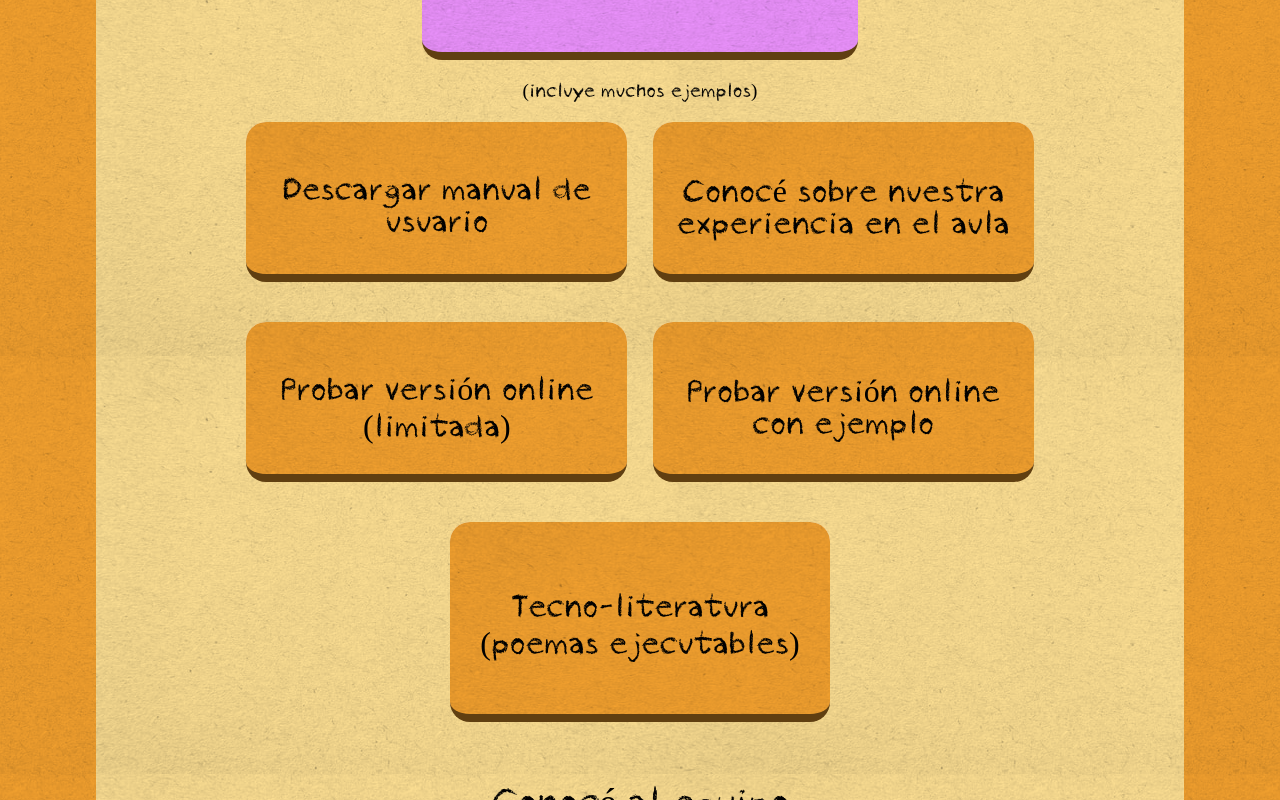
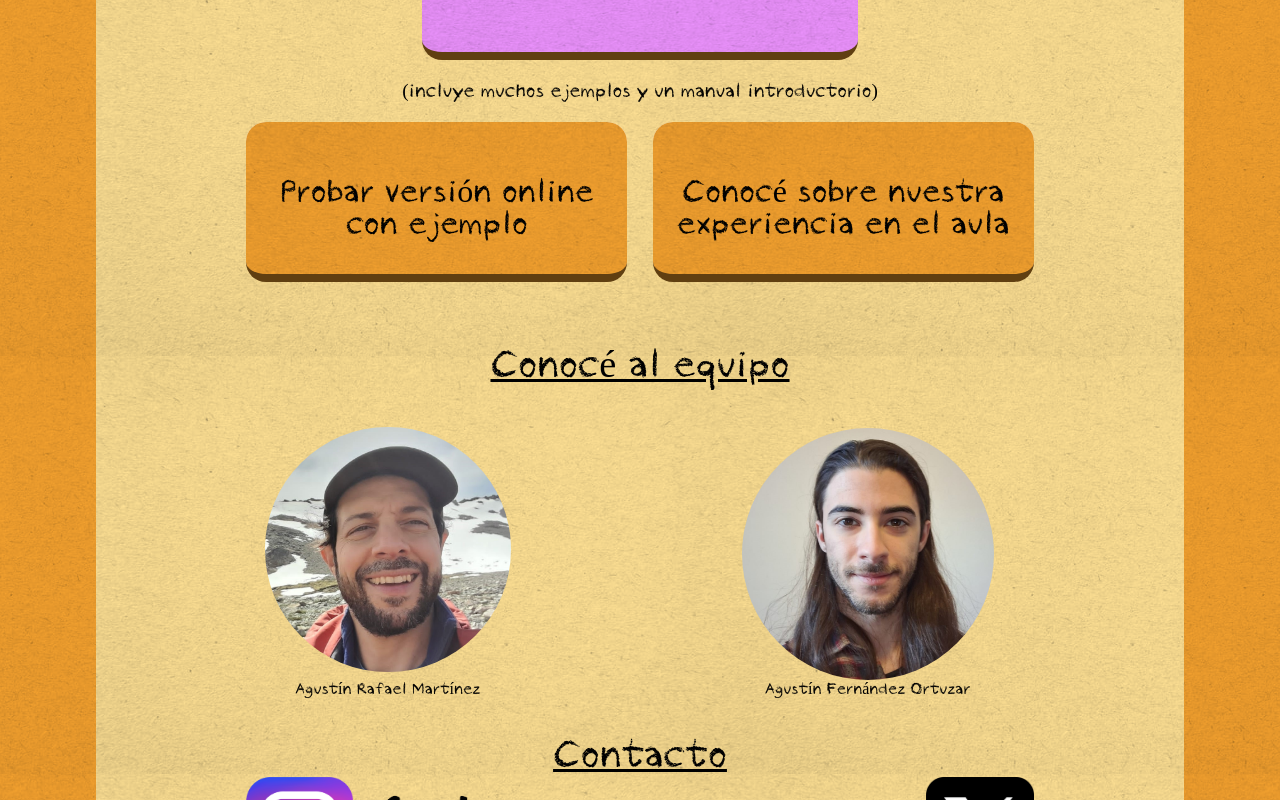
Before and after one commit to agustincico/agustincico.github.io, a React (Create React App) app: page /#/ in a window 1280 px wide. Shown: the part 480-1280 px from the top of the page. Built offline with nearby package versions, Linux system fonts and the light colour scheme.

Commit message:
Perfiles: desarrollo finalizado

```diff
--- a/src/Home.jsx
+++ b/src/Home.jsx
@@ -8,28 +8,36 @@ import Footer from "./components/Footer";
 import Header from "./components/Header";
 import { useNavigate } from "react-router-dom";
 import { useMessages } from "./components/MessageContext";
-import englishManual from "./assets/manuals/Manual.Representar.english.pdf";
-import spanishManual from "./assets/manuals/Manual.Representar.español.pdf";
+// import englishManual from "./assets/manuals/Manual.Representar.english.pdf";
+// import spanishManual from "./assets/manuals/Manual.Representar.español.pdf";
 import agurafamartinez from "./assets/images/profile/agurafamartinez.jpg";
 import afernandezortuzar from "./assets/images/profile/afernandezortuzar.jpg";
 
 function Home() {
   const navigate = useNavigate();
   const { messages, locale } = useMessages();
-  const imageTecnoLiteraturaPath =
-    "public/imagenSmalltalk&files=[Tecnoliteratura.image]&forceDownload=true";
+  // const imageTecnoLiteraturaPath =
+  // "public/imagenSmalltalk&files=[Tecnoliteratura.image]&forceDownload=true";
   const imageDibujosWithExamplePath =
     "public/imagenSmalltalk/online&files=[RepresentarOnline" +
     (locale === "es" ? "" : ".EN") +
     ".image,KingFrogSample/projectToLoad.represent.ar]&forceDownload=true";
-  const imageDibujosEmptyPath =
-    "public/imagenSmalltalk/online&files=[RepresentarOnline" +
-    (locale === "es" ? "" : ".EN") +
-    ".image,EmptySample/projectToLoad.represent.ar]&forceDownload=true";
+  // const imageDibujosEmptyPath =
+  //   "public/imagenSmalltalk/online&files=[RepresentarOnline" +
+  //   (locale === "es" ? "" : ".EN") +
+  //   ".image,EmptySample/projectToLoad.represent.ar]&forceDownload=true";
 
   return (
-    <>
-      <Header></Header>
+    <div
+      style={{
+        display: "flex",
+        flexDirection: "column",
+        alignItems: "center",
+        justifyContent: "space-between",
+        minHeight: "100vh",
+      }}
+    >
+      <Header />
       <div className={homeStyles.TitleContainer}>
         <div className={`Text ${homeStyles.MainTitle}`}>
           {messages.homePage.title}
@@ -55,7 +63,7 @@ function Home() {
         {messages.homePage.downloadButtonEpigraph}
       </div>
       <div className={homeStyles.RowContainer1}>
-        <Button
+        {/* <Button
           className={`Text ${homeStyles.CartonButton} ${homeStyles.LeftMostButton} ${homeStyles.DownloadManualButton}`}
           onClick={() => {
             const link = document.createElement("a");
@@ -65,6 +73,16 @@ function Home() {
           }}
         >
           {messages.homePage.downloadManualButtonLabel}
+        </Button> */}
+        <Button
+          className={`Text ${homeStyles.CartonButton} ${homeStyles.LeftMostButton} ${homeStyles.TryOnlineButton}`}
+          onClick={() => {
+            navigate("/programming-with-drawings-example", {
+              state: { image: imageDibujosWithExamplePath },
+            });
+          }}
+        >
+          {messages.homePage.drawingsProgrammingExampleButtonLabel}
         </Button>
         <Button
           className={`Text ${homeStyles.CartonButton} ${homeStyles.RightMostButton} ${homeStyles.ClassroomExperiencesButton}`}
@@ -75,7 +93,7 @@ function Home() {
           {messages.homePage.classroomExperiencesButtonLabel}
         </Button>
       </div>
-      <div className={homeStyles.RowContainer1}>
+      {/* <div className={homeStyles.RowContainer1}>
         <Button
           className={`Text ${homeStyles.CartonButton} ${homeStyles.LeftMostButton} ${homeStyles.TryOnlineButton}`}
           onClick={() => {
@@ -87,18 +105,8 @@ function Home() {
           {messages.homePage.drawingsProgrammingButtonLabel}
         </Button>
 
-        <Button
-          className={`Text ${homeStyles.CartonButton} ${homeStyles.RightMostButton} ${homeStyles.TryOnlineButton}`}
-          onClick={() => {
-            navigate("/programming-with-drawings-example", {
-              state: { image: imageDibujosWithExamplePath },
-            });
-          }}
-        >
-          {messages.homePage.drawingsProgrammingExampleButtonLabel}
-        </Button>
-      </div>
-      <div className={homeStyles.RowContainer2}>
+      </div> */}
+      {/* <div className={homeStyles.RowContainer2}>
         <Button
           className={`Text ${homeStyles.CartonButton} ${homeStyles.TecnoLiteraturaButton}`}
           onClick={() => {
@@ -109,23 +117,26 @@ function Home() {
         >
           {messages.homePage.tecnoLiteraturaButtonLabel}
         </Button>
+      </div> */}
+      <div className={`${homeStyles.ColumnContainer}`}>
+        <div className={`Text ${homeStyles.TeamTitle}`}>
+          {messages.homePage.teamTitle}
         </div>
-      <p className={`Text ${homeStyles.TeamTitle}`}>
-        {messages.homePage.teamTitle}
-      </p>
-      <div className={homeStyles.RowContainer1}>
+        <div className={homeStyles.RowContainer3}>
           <div
             className={`Text ${homeStyles.ColumnContainer}`}
             onClick={() => {
               navigate("/agurafamartinez");
+              window.scrollTo(0, 0);
             }}
+            style={{ cursor: "pointer" }}
           >
             <img
               src={agurafamartinez}
               style={{
                 width: "75%",
                 height: "75%",
-              borderRadius: "50%",
+                borderRadius: "75%",
                 marginBottom: "1vh",
               }}
               alt="Foto de perfil"
@@ -136,14 +147,15 @@ function Home() {
             className={`Text ${homeStyles.ColumnContainer}`}
             onClick={() => {
               navigate("/afernandezortuzar");
+              window.scrollTo(0, 0);
             }}
+            style={{ cursor: "pointer" }}
           >
             <img
               src={afernandezortuzar}
               style={{
-              scale: "90%",
-              width: "75%",
-              height: "75%",
+                width: "67%",
+                height: "67%",
                 borderRadius: "50%",
               }}
               alt="Foto de perfil"
@@ -151,58 +163,9 @@ function Home() {
             {messages.profilePage.afernandezortuzar.title}
           </div>
         </div>
-      {/* <div className={homeStyles.RowContainer2}>
-         <div className="ColumnContainer">
-          <Button
-            className="Text CartonButton TinyButton"
-            onClick={() => {
-              navigate("/about");
-            }}
-            style={{
-              backgroundColor: `rgba(0, 200, 0, 0.7)`,
-            }}
-          >
-            Sobre el proyecto
-          </Button>
-          <Button
-            className="Text CartonButton TinyButton"
-            onClick={() => {
-              navigate("/contact-us");
-            }}
-            style={{
-              backgroundColor: `rgba(255, 0, 200, 0.7)`,
-            }}
-          >
-            Hablá con nosotros
-          </Button>
       </div>
-        <div className="ColumnContainer">
-          <Button
-            className="Text CartonButton TinyButton"
-            onClick={() => {
-              navigate("/news-blog");
-            }}
-            style={{
-              backgroundColor: `rgba(100, 0, 255, 0.7)`,
-            }}
-          >
-            Blog de Novedades
-          </Button>
-          <Button
-            className="Text CartonButton TinyButton"
-            onClick={() => {
-              navigate("/tutorials");
-            }}
-            style={{
-              backgroundColor: `rgba(200, 0, 0, 0.7)`,
-            }}
-          >
-            Videotutoriales
-          </Button>
+      <Footer />
     </div>
-      </div> */}
-      <Footer></Footer>
-    </>
   );
 }
 
--- a/src/Home.module.css
+++ b/src/Home.module.css
@@ -64,6 +64,14 @@
         width: 100%;
       }
 
+      .RowContainer3 {
+        display: flex;
+        flex-direction: row;
+        justify-content: center;
+        align-items: center;
+        width: 100%;
+      }
+
     .ColumnContainer {
         display: flex;
         flex-direction: column;
@@ -71,8 +79,6 @@
         justify-content: space-around;
         margin-left: 5vw;
         margin-right: 5vw;
-        margin-top: 5vh;
-        margin-bottom: 5vh;
       }
 
     .LeftMostButton {
@@ -154,6 +160,7 @@
       text-align: center;
       text-decoration: underline;
       padding-bottom: 5vh;
+      padding-top: 5vh;
   }
 
 }
@@ -212,7 +219,13 @@
         height: 25vh;
         width: 100%;
       }
-
+      .RowContainer3 {
+        display: flex;
+        flex-direction: row;
+        justify-content: center;
+        align-items: center;
+        width: 100%;
+      }
     .ColumnContainer {
         display: flex;
         flex-direction: column;
@@ -307,6 +320,7 @@
       text-align: center;
       text-decoration: underline;
       padding-bottom: 5vh;
+      padding-top: 5vh;
   }
 
 
--- a/src/components/Footer.jsx
+++ b/src/components/Footer.jsx
@@ -10,10 +10,17 @@ import { Link } from "react-router-dom";
 export default function Footer(props) {
   const { messages } = useMessages();
   return (
-    <div>
-      <p className={`Text ${CEStyles.ContactTitle}`}>
+    <div
+      style={{
+        display: "flex",
+        flexDirection: "column",
+        alignItems: "center",
+        justifyContent: "space-around",
+      }}
+    >
+      <div className={`Text ${CEStyles.ContactTitle}`}>
         {messages.footer.contactTitle}
-      </p>
+      </div>
       <div style={{ display: "flex", justifyContent: "space-around" }}>
         <Link
           to="https://www.instagram.com/agurafamartinez/"
--- a/src/components/translations.js
+++ b/src/components/translations.js
@@ -9,7 +9,8 @@ const translations = {
       drawingsProgrammingExampleButtonLabel:
         "Try out online version with an example",
       downloadButtonLabel: "Download the full version",
-      downloadButtonEpigraph: "(includes many examples)",
+      downloadButtonEpigraph:
+        "(includes many examples and an introductory manual)",
       classroomExperiencesButtonLabel: "Learn about our classroom experience",
       inbetweenButtonLabel: "Or",
       manualFileName: "Representar - User Manual.pdf",
@@ -104,7 +105,8 @@ const translations = {
       },
       afernandezortuzar: {
         title: "Agustín Fernández Ortuzar",
-        description: "",
+        description:
+          "Student and teacher of the Bachelor's Degree in Computer Science at the University of Buenos Aires, holder of a research initiation scholarship during which he proposed to study ways to bring Representar to the classroom and compare its effectiveness against other tools used for teaching programming. He is currently working on his undergraduate thesis, in which he investigates the existing methods of evaluating programming knowledge independently of the tool or language used to learn, with the hope of contributing new evaluation methods and ways to validate them. Passionate about the idea of teaching and learning through video games, he could not resist the opportunity to collaborate in the development of Representar.",
       },
     },
   },
@@ -119,7 +121,8 @@ const translations = {
       drawingsProgrammingExampleButtonLabel:
         "Probar versión online con ejemplo",
       downloadButtonLabel: "Descargar la versión completa",
-      downloadButtonEpigraph: "(incluye muchos ejemplos)",
+      downloadButtonEpigraph:
+        "(incluye muchos ejemplos y un manual introductorio)",
       classroomExperiencesButtonLabel:
         "Conocé sobre nuestra experiencia en el aula",
       inbetweenButtonLabel: "O",
@@ -216,7 +219,8 @@ const translations = {
       },
       afernandezortuzar: {
         title: "Agustín Fernández Ortuzar",
-        description: "",
+        description:
+          "Estudiante y docente de la Licenciatura en Ciencias de la Computación en la Universidad de Buenos Aires, poseedor de una beca de iniciación a la investigación durante la que se propuso estudiar formas de llevar Representar a las aulas y comparar su efectividad contra la de otras herramientas utilizadas para enseñar a programar. Actualmente se encuentra trabajando en su tesis de licenciatura, en la que investiga los métodos existentes de evaluación de los conocimientos de la programación independientemente de la herramienta o lenguaje utilizado para aprender, con la esperanza de aportar nuevos métodos de evaluación y formas de validarlos. Apasionado por la idea de enseññar y aprender por medio de videojuegos, no pudo resistirse a la oportunidad de colaborar en el desarrollo de Representar.",
       },
     },
   },
```
Also changed, not shown: src/Profile.jsx (+7 -2 lines). Lines whose indentation alone changed are shown as unchanged.
